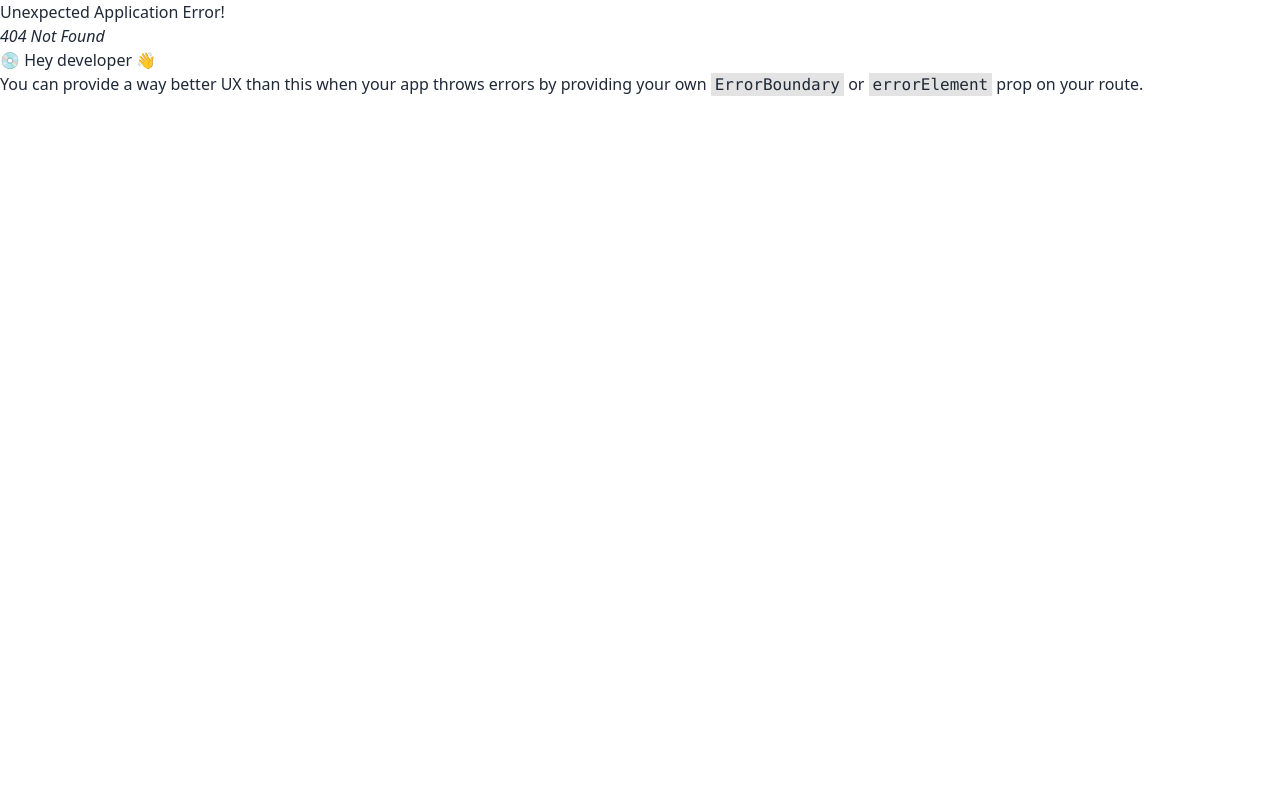
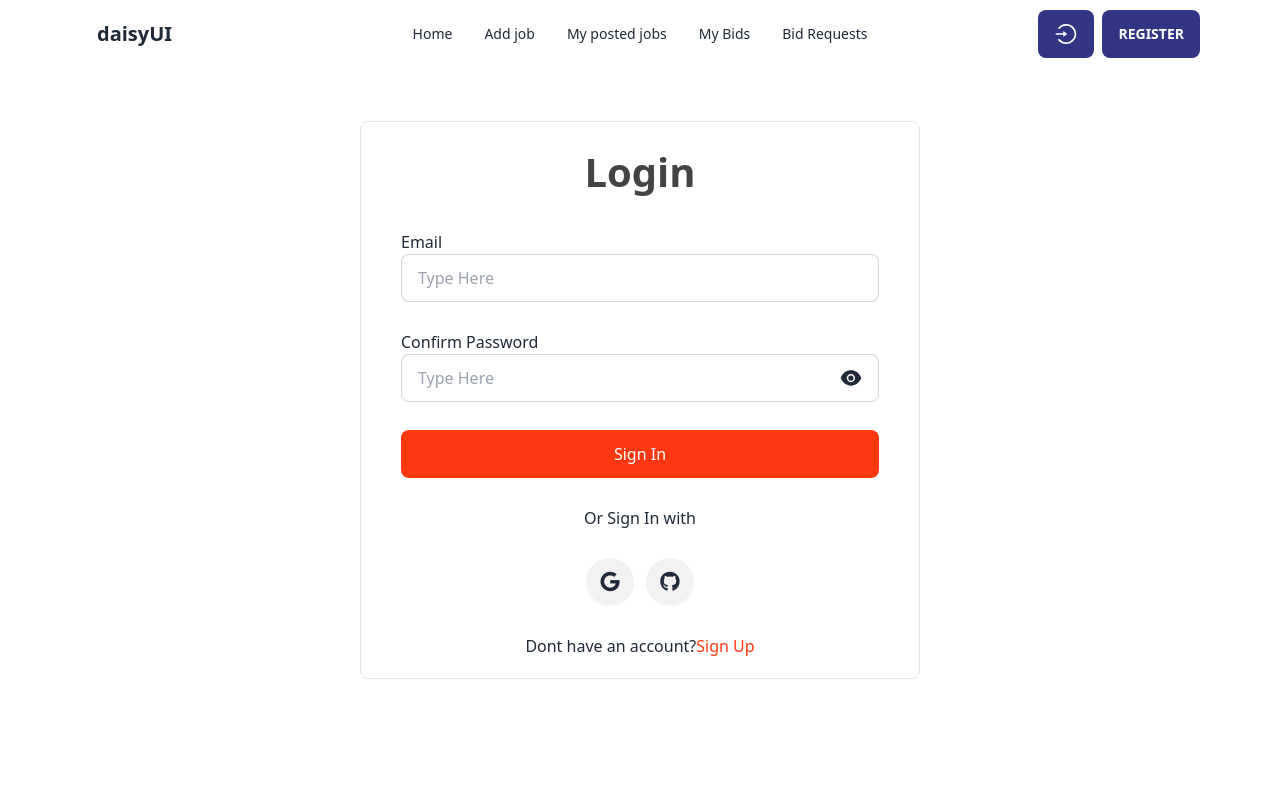
Before and after one commit to nhasan97/Online-Marketplace-Client, a React (Vite) app: page /login in a window 1280 px wide. Before the commit this address had no page. Shown: the top 800 px of the page. Built offline with nearby package versions, Linux system fonts and the light colour scheme; no server answers.

Commit message:
implemented user login using both email/password and google signin methods, user logout and displayed loggedin user's name, profile image and some buttons in navbar on condition

```diff
--- a/src/pages/Home/Home.jsx
+++ b/src/pages/Home/Home.jsx
@@ -1,8 +1,6 @@
 const Home = () => {
   return (
-    <div className="h-screen bg-emerald-950 text-white text-xl pt-20">
-      nnnnnnn
-    </div>
+    <div className="h-screen text-white text-xl pt-20 border">nnnnnnn</div>
   );
 };
 
--- /dev/null
+++ b/src/pages/Login.jsx
@@ -0,0 +1,147 @@
+import { useContext, useState } from "react";
+import { Link, useLocation, useNavigate } from "react-router-dom";
+// import { ToastContainer, toast } from "react-toastify";
+import "react-toastify/dist/ReactToastify.css";
+import { AiFillEyeInvisible, AiFillEye } from "react-icons/ai";
+import { GithubAuthProvider, GoogleAuthProvider } from "firebase/auth";
+import { AuthContext } from "../providers/AuthProvider";
+
+const Login = () => {
+  const [showPass, setShowPass] = useState(false);
+  const [loginError, setLoginError] = useState("");
+
+  const { loginWithEmailPassword, loginWithGoogle, loginWithGitHub } =
+    useContext(AuthContext);
+
+  const location = useLocation();
+  const navigate = useNavigate();
+
+  //================== Login using Email and Password ==================
+  const handleLoginWithEmailAndPassword = (e) => {
+    e.preventDefault();
+
+    const form = e.target;
+    const email = form.email.value;
+    const password = form.pass.value;
+
+    setLoginError("");
+
+    loginWithEmailPassword(email, password)
+      .then((result) => {
+        form.reset();
+        if (result?.user?.email) {
+          navigate(location?.state ? location.state : "/");
+        }
+      })
+      .catch((err) => setLoginError(err.code + "---" + err.message));
+  };
+
+  //================== Login using Google ==================
+  const handleLoginWithGoogle = () => {
+    const provider = new GoogleAuthProvider();
+
+    loginWithGoogle(provider)
+      .then((result) => {
+        if (result?.user?.email) {
+          navigate(location?.state ? location.state : "/");
+        }
+      })
+      .catch((err) => {
+        setLoginError(err.code + "---" + err.message);
+      });
+  };
+
+  //================== Login using Github ==================
+  const handleLoginWithGitHub = () => {
+    const provider = new GithubAuthProvider();
+
+    loginWithGitHub(provider)
+      .then((result) => {
+        if (result?.user?.email) {
+          navigate(location?.state ? location.state : "/");
+        }
+      })
+      .catch((err) => {
+        setLoginError(err.code + "---" + err.message);
+      });
+  };
+
+  return (
+    <div className="w-full h-screen flex justify-center items-center">
+      <div className="w-1/2 flex flex-col justify-center items-center px-10 py-5 space-y-7 border rounded-lg">
+        <form
+          className="flex flex-col gap-7 text-left w-full"
+          onSubmit={handleLoginWithEmailAndPassword}
+        >
+          <h1 className="text-[#444] text-[40px] font-semibold text-center">
+            Login
+          </h1>
+
+          <label htmlFor="in1" className="">
+            Email
+            <input
+              type="email"
+              id="in1"
+              name="email"
+              placeholder="Type Here"
+              required
+              className="input input-bordered w-full"
+            />
+          </label>
+
+          <label htmlFor="in2" className="">
+            Confirm Password
+            <div className="relative">
+              <input
+                type={showPass ? "text" : "password"}
+                id="in2"
+                name="pass"
+                placeholder="Type Here"
+                required
+                className="input input-bordered w-full"
+              />
+              <span
+                className="text-2xl absolute right-4 top-0 translate-y-[50%]"
+                onClick={() => setShowPass(!showPass)}
+              >
+                {showPass ? (
+                  <AiFillEyeInvisible></AiFillEyeInvisible>
+                ) : (
+                  <AiFillEye></AiFillEye>
+                )}
+              </span>
+            </div>
+          </label>
+
+          {loginError && (
+            <p className="text-red-500 text-center font-bold">{loginError}</p>
+          )}
+
+          <input
+            type="submit"
+            value="Sign In"
+            className="input w-full bg-[#FF3811] text-white"
+          />
+        </form>
+
+        <p>Or Sign In with</p>
+        <div className="flex gap-3">
+          <button className="btn btn-circle" onClick={handleLoginWithGoogle}>
+            <i className="fa-brands fa-google text-xl"></i>
+          </button>
+          <button className="btn btn-circle" onClick={handleLoginWithGitHub}>
+            <i className="fa-brands fa-github text-xl"></i>
+          </button>
+        </div>
+        <p className="my-6">
+          Dont have an account?
+          <Link className="text-[#FF3811]" to="/register">
+            Sign Up
+          </Link>
+        </p>
+      </div>
+    </div>
+  );
+};
+
+export default Login;
--- a/src/providers/AuthProvider.jsx
+++ b/src/providers/AuthProvider.jsx
@@ -1,7 +1,13 @@
-import { createContext, useState } from "react";
+import { createContext, useEffect, useState } from "react";
 import PropTypes from "prop-types";
-import { getAuth, createUserWithEmailAndPassword } from "firebase/auth";
-
+import {
+  getAuth,
+  createUserWithEmailAndPassword,
+  signInWithEmailAndPassword,
+  onAuthStateChanged,
+  signOut,
+} from "firebase/auth";
+import { signInWithPopup } from "firebase/auth";
 import app from "../firebase/firebase.config";
 
 export const AuthContext = createContext();
@@ -18,11 +24,48 @@ const AuthProvider = ({ children }) => {
     return createUserWithEmailAndPassword(auth, email, password);
   };
 
+  //================== Login using Email and Password ==================
+  const loginWithEmailPassword = (email, password) => {
+    setLoading(true);
+    return signInWithEmailAndPassword(auth, email, password);
+  };
+
+  //================== Login using Google ==================
+  const loginWithGoogle = (provider) => {
+    setLoading(true);
+    return signInWithPopup(auth, provider);
+  };
+
+  //================== Login using Github ==================
+  const loginWithGitHub = (provider) => {
+    setLoading(true);
+    return signInWithPopup(auth, provider);
+  };
+
+  //================== Getting current user by using onAuthStateChange ==================
+  useEffect(() => {
+    const unSubscribe = onAuthStateChanged(auth, (currentUser) => {
+      setUser(currentUser);
+      setLoading(false);
+    });
+    return () => unSubscribe();
+  }, []);
+
+  //================== LogOut User ==================
+  const LogOutUser = () => {
+    setLoading(true);
+    return signOut(auth);
+  };
+
   const authInfo = {
     auth,
     user,
     loading,
     registerWithEmailPassword,
+    loginWithEmailPassword,
+    loginWithGoogle,
+    loginWithGitHub,
+    LogOutUser,
   };
 
   return (
--- a/src/reusableComponents/Navbar/Navbar.jsx
+++ b/src/reusableComponents/Navbar/Navbar.jsx
@@ -1,6 +1,14 @@
-import { NavLink } from "react-router-dom";
+import { useContext } from "react";
+import { AuthContext } from "../../providers/AuthProvider";
+import { ToastContainer, toast } from "react-toastify";
+import { Link, NavLink } from "react-router-dom";
+import { AiOutlineLogin, AiOutlineLogout } from "react-icons/ai";
 
 const Navbar = () => {
+  const { user, LogOutUser } = useContext(AuthContext);
+
+  // console.log(user);
+
   const links = (
     <>
       <li>
@@ -20,6 +28,23 @@ const Navbar = () => {
       </li>
     </>
   );
+
+  const handleLogout = () => {
+    LogOutUser()
+      .then()
+      .catch((err) => {
+        toast.error(err.message, {
+          position: "top-center",
+          autoClose: 5000,
+          hideProgressBar: false,
+          closeOnClick: true,
+          pauseOnHover: true,
+          draggable: true,
+          progress: undefined,
+          theme: "dark",
+        });
+      });
+  };
 
   return (
     <div className="navbar max-w-screen-xl px-20 bg-[rgba(255,255,255,.5)] absolute">
@@ -54,8 +79,39 @@ const Navbar = () => {
         <ul className="menu menu-horizontal px-1">{links}</ul>
       </div>
       <div className="navbar-end">
-        <button className="btn">Logout</button>
+        {user?.email ? (
+          <div className="flex justify-center items-center gap-2">
+            <label tabIndex={0} className="btn btn-ghost btn-circle avatar">
+              <div className="w-10 rounded-full">
+                <img src={user.photoURL} />
+              </div>
+            </label>
+            <p className="border-l-2 p-2">{user.displayName}</p>
+            <button
+              className="btn btn-circle border-none bg-[#323484] text-white hover:text-[#323484]"
+              onClick={handleLogout}
+            >
+              <AiOutlineLogout className="text-2xl"></AiOutlineLogout>
+            </button>
+          </div>
+        ) : (
+          <div className="flex justify-center items-center gap-2">
+            <Link
+              className="btn border-none bg-[#323484] text-white hover:text-[#323484]"
+              to="/login"
+            >
+              <AiOutlineLogin className="text-2xl"></AiOutlineLogin>
+            </Link>
+            <Link
+              className="btn border-none bg-[#323484] text-white hover:text-[#323484]"
+              to="/register"
+            >
+              Register
+            </Link>
+          </div>
+        )}
       </div>
+      <ToastContainer />
     </div>
   );
 };
--- a/src/routes/Routes.jsx
+++ b/src/routes/Routes.jsx
@@ -2,6 +2,7 @@ import { createBrowserRouter } from "react-router-dom";
 import Root from "../layouts/Root";
 import Home from "../pages/Home/Home";
 import Registration from "../pages/Registration";
+import Login from "../pages/Login";
 
 const router = createBrowserRouter([
   {
@@ -16,6 +17,10 @@ const router = createBrowserRouter([
         path: "/register",
         element: <Registration></Registration>,
       },
+      {
+        path: "/login",
+        element: <Login></Login>,
+      },
     ],
   },
 ]);
```
